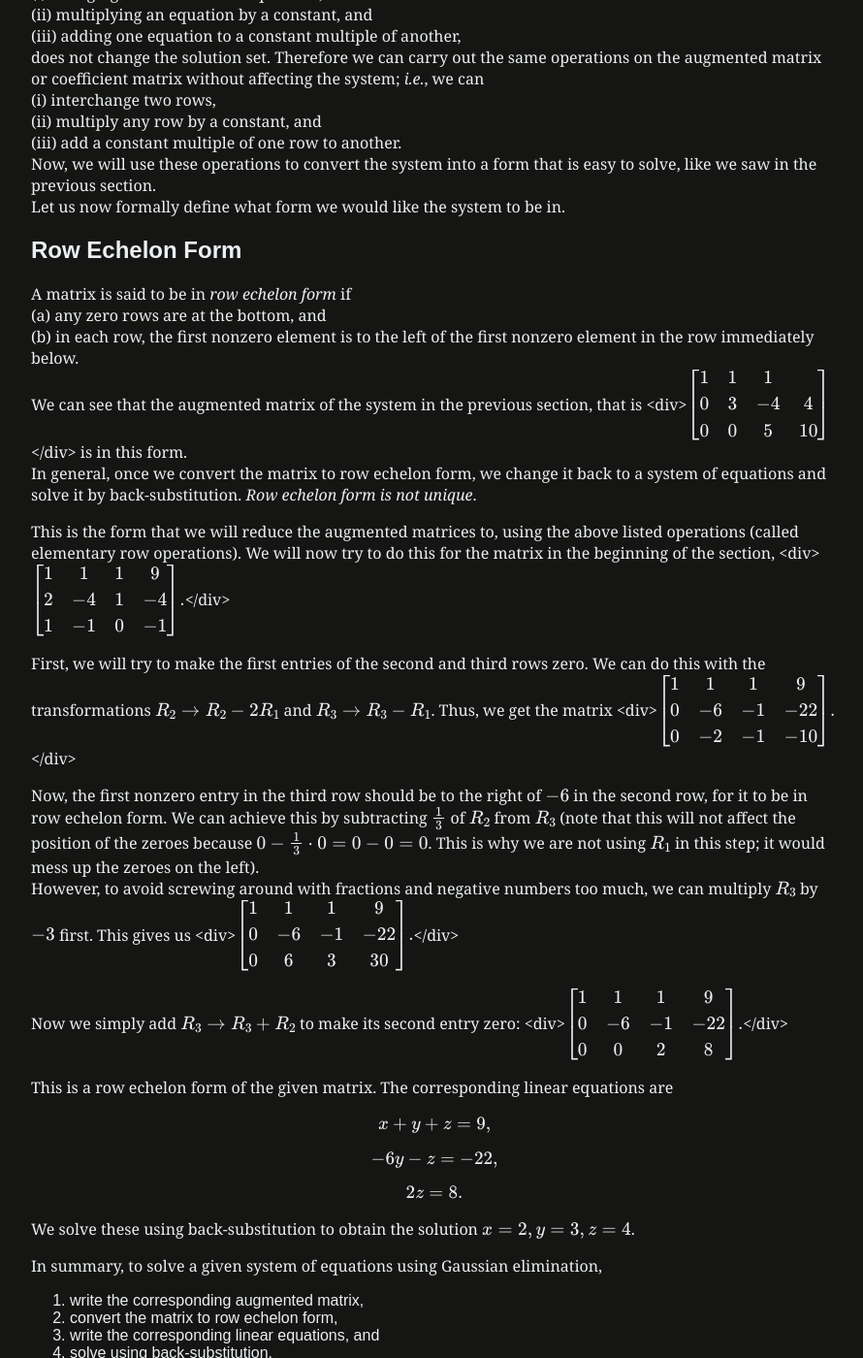
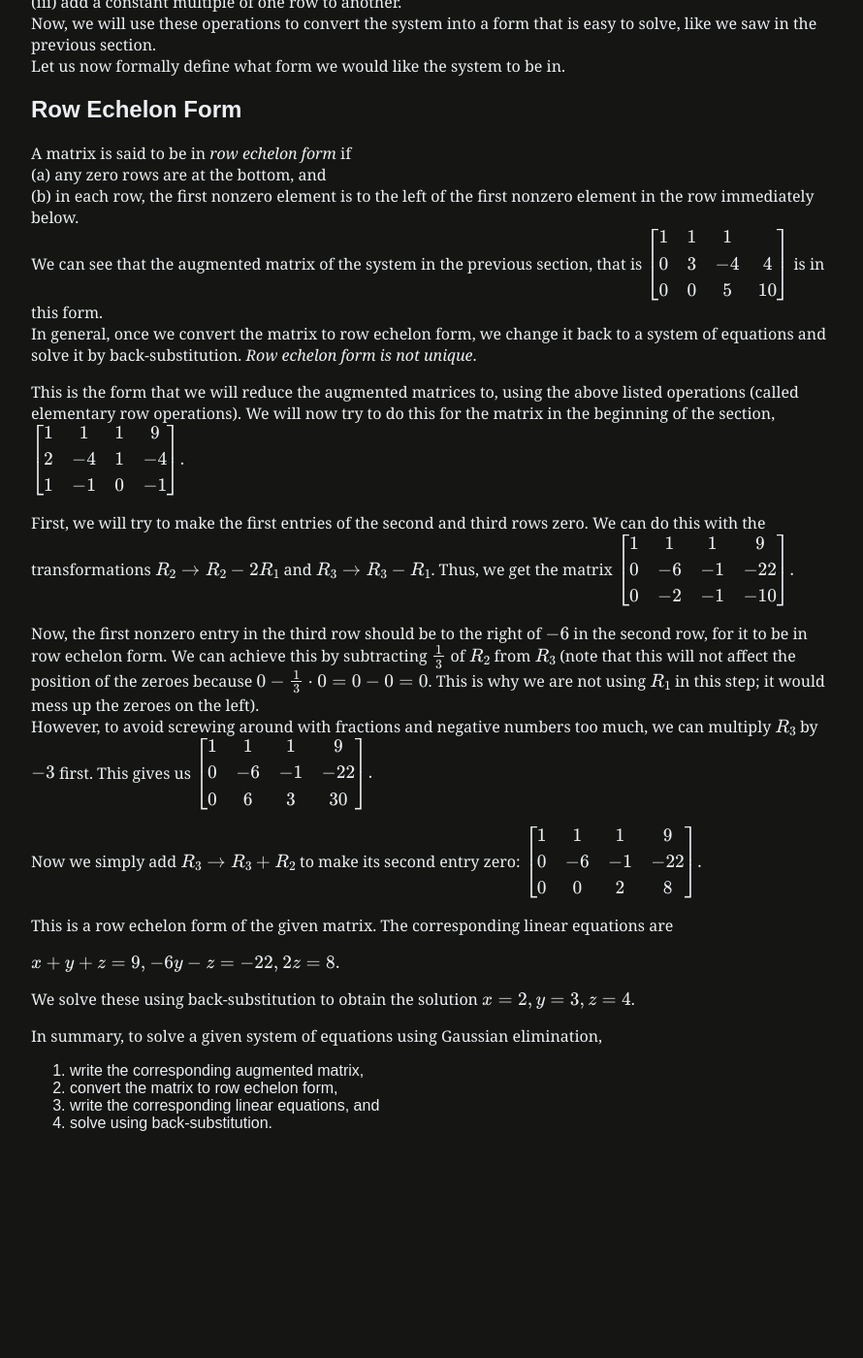
Before and after one commit to iiit-notebook/iiit-notebook.github.io, a Jekyll site: the page built from _notes/linear-algebra/linear-algebra-10.md, in a window 1280 px wide and 1400 px high, scrolled down 1163 px. Shown: the whole window at 97% size, without its empty margins (192-1082 px from the left). Built offline with Jekyll 4.4.1, drawn with Linux system fonts in a browser that asks for light colours; formulas are drawn with MathJax 3; after the commit the page ends 2366 px from its top, so only the background shows below that; some of the changed lines change nothing that is shown.

Commit message:
Fix LA Lec10 notes

```diff
--- a/_notes/linear-algebra/linear-algebra-10.md
+++ b/_notes/linear-algebra/linear-algebra-10.md
@@ -16,21 +16,21 @@ We note that solving a system of linear equations is almost trivial if
     (i) there is some equation containing only one variable, and
     (ii) each equation consists of all the variables of another one, plus one more.
 For example, to solve the system
-<div>
+
 $$x + y + z = 9,$$
 $$3y - 4z = 4,$$
 $$5z = 10,$$
-</div>
+
 we need only find $z = 2$ from the last equation, and substitute it into the second equation to directly obtain $y = 3$, and similarly find $x = 4$. This process is called back-substitution.
 The rest of the lecture is concerned with reducing any given system of equations to this form – this is called Gaussian Elimination. We begin by defining two helpful matrices.
 
 ## Coefficient Matrix and Augmented Matrix
 The coefficient matrix of a system of linear equations is simply the matrix whose rows consist of lists of coefficients of each equation. For example, consider the system
-<div>
+
 $$x + y + z = 9,$$
 $$2x - 4y + z = -4,$$
 $$x - y = -1.$$
-</div>
+
 The coefficient matrix for this system is $$\begin{bmatrix} 1 & 1 & 1 \\ 2 & -4 & 1 \\ 1 & -1 & 0 \end{bmatrix}.$$
 The augmented matrix just has another column to the right for the constant terms, *i.e.*, $$\begin{bmatrix} 1 & 1 & 1 & 9 \\ 2 & -4 & 1 & -4 \\ 1 & -1 & 0 & -1 \end{bmatrix}.$$
 
@@ -50,24 +50,24 @@ Let us now formally define what form we would like the system to be in.
 A matrix is said to be in *row echelon form* if
     (a) any zero rows are at the bottom, and
     (b) in each row, the first nonzero element is to the left of the first nonzero element in the row immediately below.
-We can see that the augmented matrix of the system in the previous section, that is <div>$$\begin{bmatrix} 1 & 1 & 1 & \\ 0 & 3 & -4 & 4 \\ 0 & 0 & 5 & 10 \end{bmatrix}$$</div> is in this form.
+We can see that the augmented matrix of the system in the previous section, that is $$\begin{bmatrix} 1 & 1 & 1 & \\ 0 & 3 & -4 & 4 \\ 0 & 0 & 5 & 10 \end{bmatrix}$$ is in this form.
 In general, once we convert the matrix to row echelon form, we change it back to a system of equations and solve it by back-substitution. _Row echelon form is not unique_.
 
-This is the form that we will reduce the augmented matrices to, using the above listed operations (called elementary row operations). We will now try to do this for the matrix in the beginning of the section, <div>$$\begin{bmatrix} 1 & 1 & 1 & 9 \\ 2 & -4 & 1 & -4 \\ 1 & -1 & 0 & -1 \end{bmatrix}.$$</div>
+This is the form that we will reduce the augmented matrices to, using the above listed operations (called elementary row operations). We will now try to do this for the matrix in the beginning of the section, $$\begin{bmatrix} 1 & 1 & 1 & 9 \\ 2 & -4 & 1 & -4 \\ 1 & -1 & 0 & -1 \end{bmatrix}.$$
 
-First, we will try to make the first entries of the second and third rows zero. We can do this with the transformations $R_2 \to R_2 - 2R_1$ and $R_3 \to R_3 - R_1$. Thus, we get the matrix <div>$$\begin{bmatrix} 1 & 1 & 1 & 9 \\ 0 & -6 & -1 & -22 \\ 0 & -2 & -1 & -10 \end{bmatrix}.$$</div>
+First, we will try to make the first entries of the second and third rows zero. We can do this with the transformations $R_2 \to R_2 - 2R_1$ and $R_3 \to R_3 - R_1$. Thus, we get the matrix $$\begin{bmatrix} 1 & 1 & 1 & 9 \\ 0 & -6 & -1 & -22 \\ 0 & -2 & -1 & -10 \end{bmatrix}.$$
 
 Now, the first nonzero entry in the third row should be to the right of $-6$ in the second row, for it to be in row echelon form. We can achieve this by subtracting $\frac{1}{3}$ of $R_2$ from $R_3$ (note that this will not affect the position of the zeroes because $0 - \frac{1}{3} \cdot 0 = 0 - 0 = 0$. This is why we are not using $R_1$ in this step; it would mess up the zeroes on the left).
-However, to avoid screwing around with fractions and negative numbers too much, we can multiply $R_3$ by $-3$ first. This gives us <div>$$\begin{bmatrix} 1 & 1 & 1 & 9 \\ 0 & -6 & -1 & -22 \\ 0 & 6 & 3 & 30 \end{bmatrix}.$$</div>
+However, to avoid screwing around with fractions and negative numbers too much, we can multiply $R_3$ by $-3$ first. This gives us $$\begin{bmatrix} 1 & 1 & 1 & 9 \\ 0 & -6 & -1 & -22 \\ 0 & 6 & 3 & 30 \end{bmatrix}.$$
 
-Now we simply add $R_3 \to R_3 + R_2$ to make its second entry zero: <div>$$\begin{bmatrix} 1 & 1 & 1 & 9 \\ 0 & -6 & -1 & -22 \\ 0 & 0 & 2 & 8 \end{bmatrix}.$$</div>
+Now we simply add $R_3 \to R_3 + R_2$ to make its second entry zero: $$\begin{bmatrix} 1 & 1 & 1 & 9 \\ 0 & -6 & -1 & -22 \\ 0 & 0 & 2 & 8 \end{bmatrix}.$$
 
 This is a row echelon form of the given matrix. The corresponding linear equations are
-<div>
+
 $$x + y + z = 9,$$
 $$-6y - z = -22,$$
 $$2z = 8.$$
-</div>
+
 
 We solve these using back-substitution to obtain the solution $x = 2, y = 3, z = 4$.
 
```
